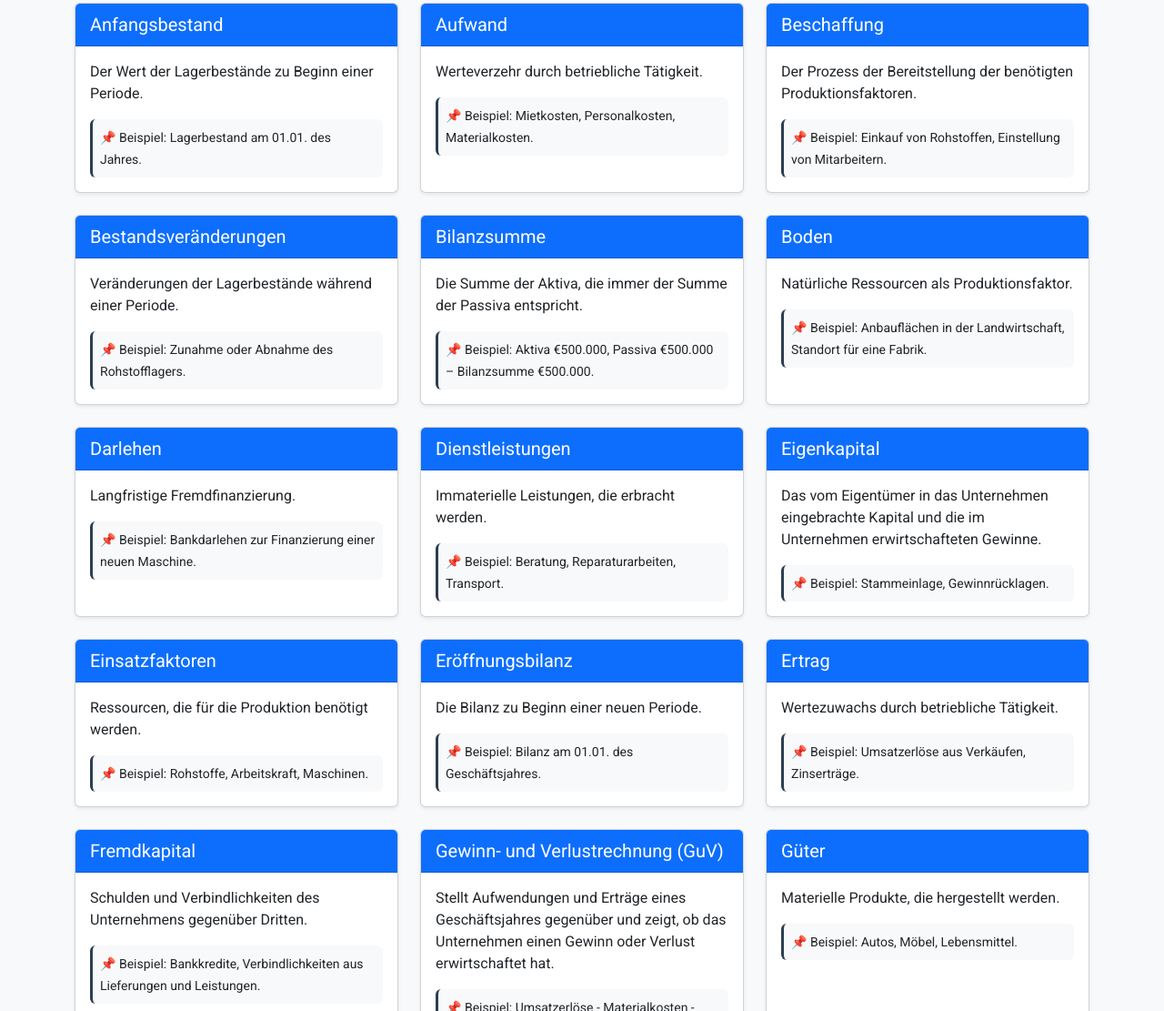
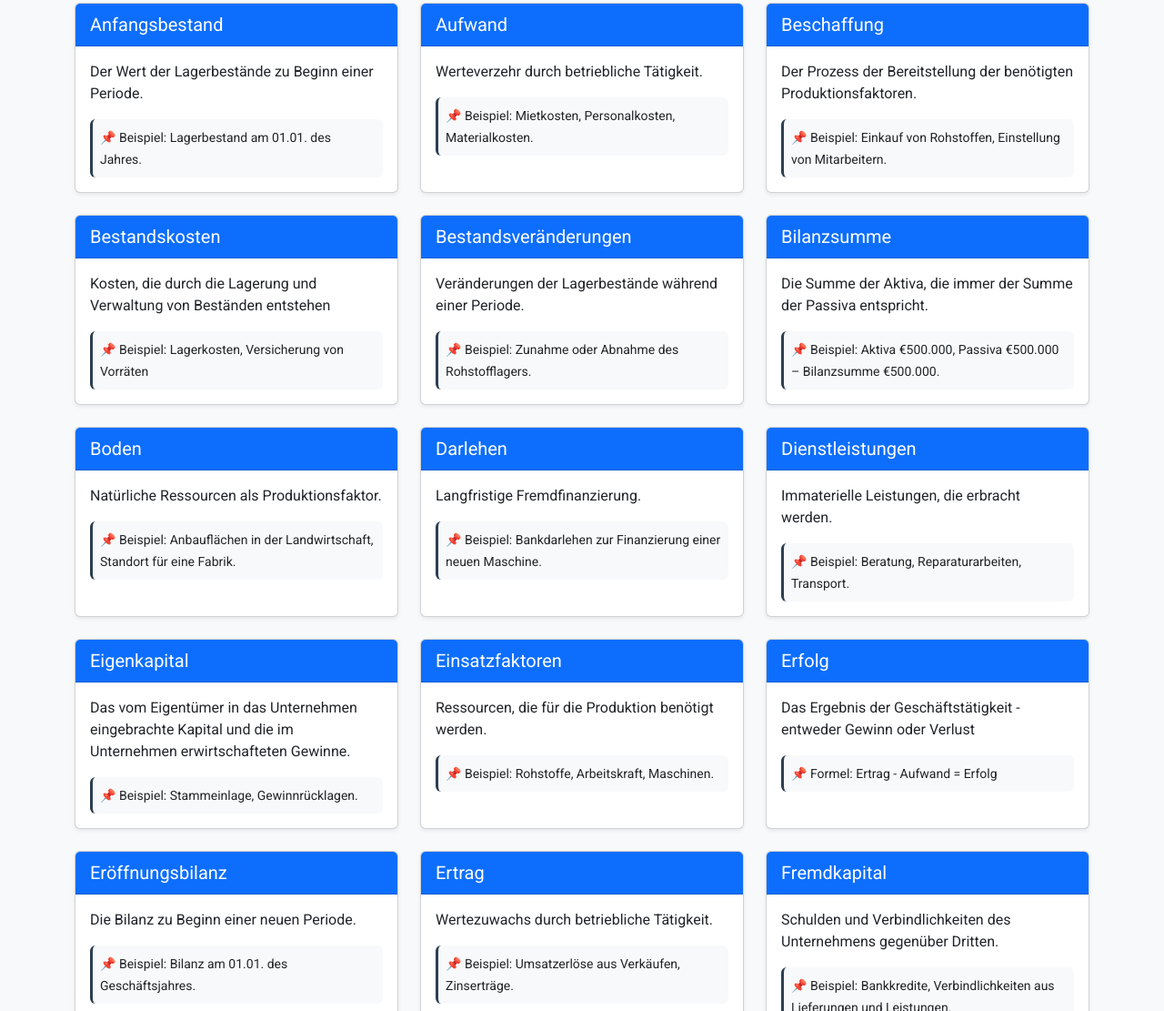
Before and after one commit to Tobwani/Bilanz_verstehen, a plain HTML site: page glossar.html in a window 1280 px wide. Shown: the part 454-1565 px from the top of the page at 91% size. Drawn offline with nearby package versions, Linux system fonts and the light colour scheme.

Commit message:
Update glossar.html

```diff
--- a/glossar.html
+++ b/glossar.html
@@ -125,6 +125,20 @@
       <div class="col">
         <div class="card h-100 shadow-sm">
           <div class="card-header bg-primary text-white d-flex align-items-center">
+            <span class="fs-5">Bestandskosten</span>
+          </div>
+          <div class="card-body">
+            <p class="card-text">Kosten, die durch die Lagerung und Verwaltung von Beständen entstehen</p>
+            <div class="example-box bg-light p-2 rounded">
+              <small>📌 Beispiel: Lagerkosten, Versicherung von Vorräten</small>
+            </div>
+          </div>
+        </div>
+      </div>
+
+      <div class="col">
+        <div class="card h-100 shadow-sm">
+          <div class="card-header bg-primary text-white d-flex align-items-center">
             <span class="fs-5">Bestandsveränderungen</span>
           </div>
           <div class="card-body">
@@ -216,6 +230,20 @@
             <p class="card-text">Ressourcen, die für die Produktion benötigt werden.</p>
             <div class="example-box bg-light p-2 rounded">
               <small>📌 Beispiel: Rohstoffe, Arbeitskraft, Maschinen.</small>
+            </div>
+          </div>
+        </div>
+      </div>
+
+      <div class="col">
+        <div class="card h-100 shadow-sm">
+          <div class="card-header bg-primary text-white d-flex align-items-center">
+            <span class="fs-5">Erfolg</span>
+          </div>
+          <div class="card-body">
+            <p class="card-text">Das Ergebnis der Geschäftstätigkeit - entweder Gewinn oder Verlust</p>
+            <div class="example-box bg-light p-2 rounded">
+              <small>📌 Formel: Ertrag - Aufwand = Erfolg</small>
             </div>
           </div>
         </div>
```
